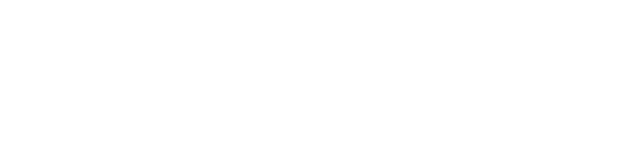
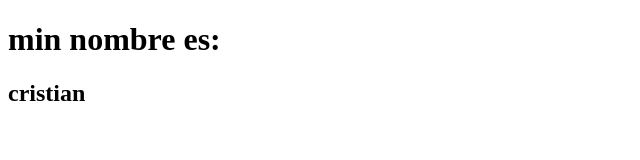
Before and after one commit to Ernesto-237/dsw21a, a plain HTML site: page index.html in a window 1280 px wide. Shown: the whole page, without its empty margins (0-640 px from the left). Drawn offline with Linux system fonts and the light colour scheme.

Commit message:
mi tercero comit

```diff
--- a/index.html
+++ b/index.html
@@ -6,6 +6,8 @@
     <title>Document</title>
 </head>
 <body>
+    <h1>min nombre es:</h1>
+    <h2>cristian</h2>
 
 </body>
 </html>
```
